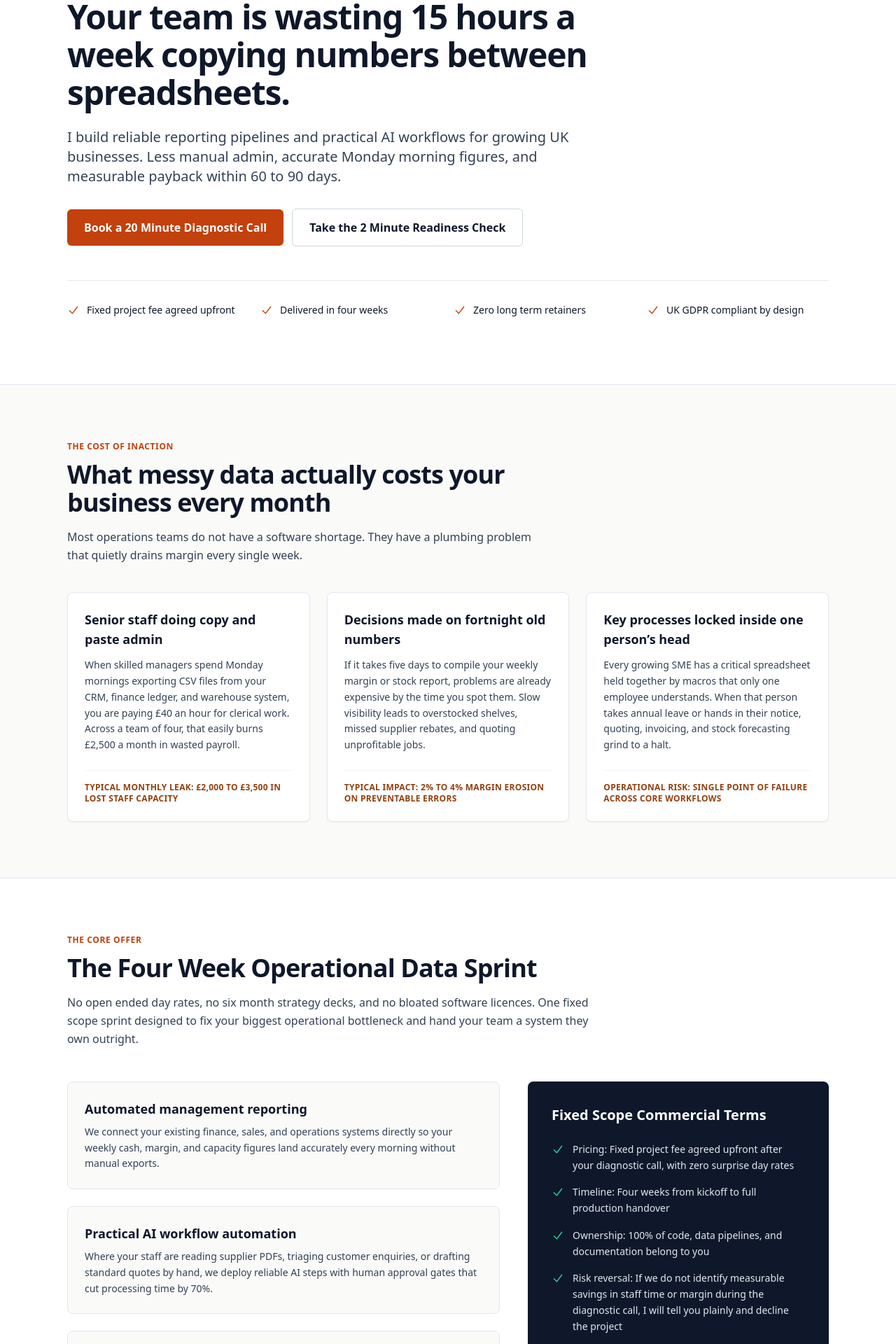
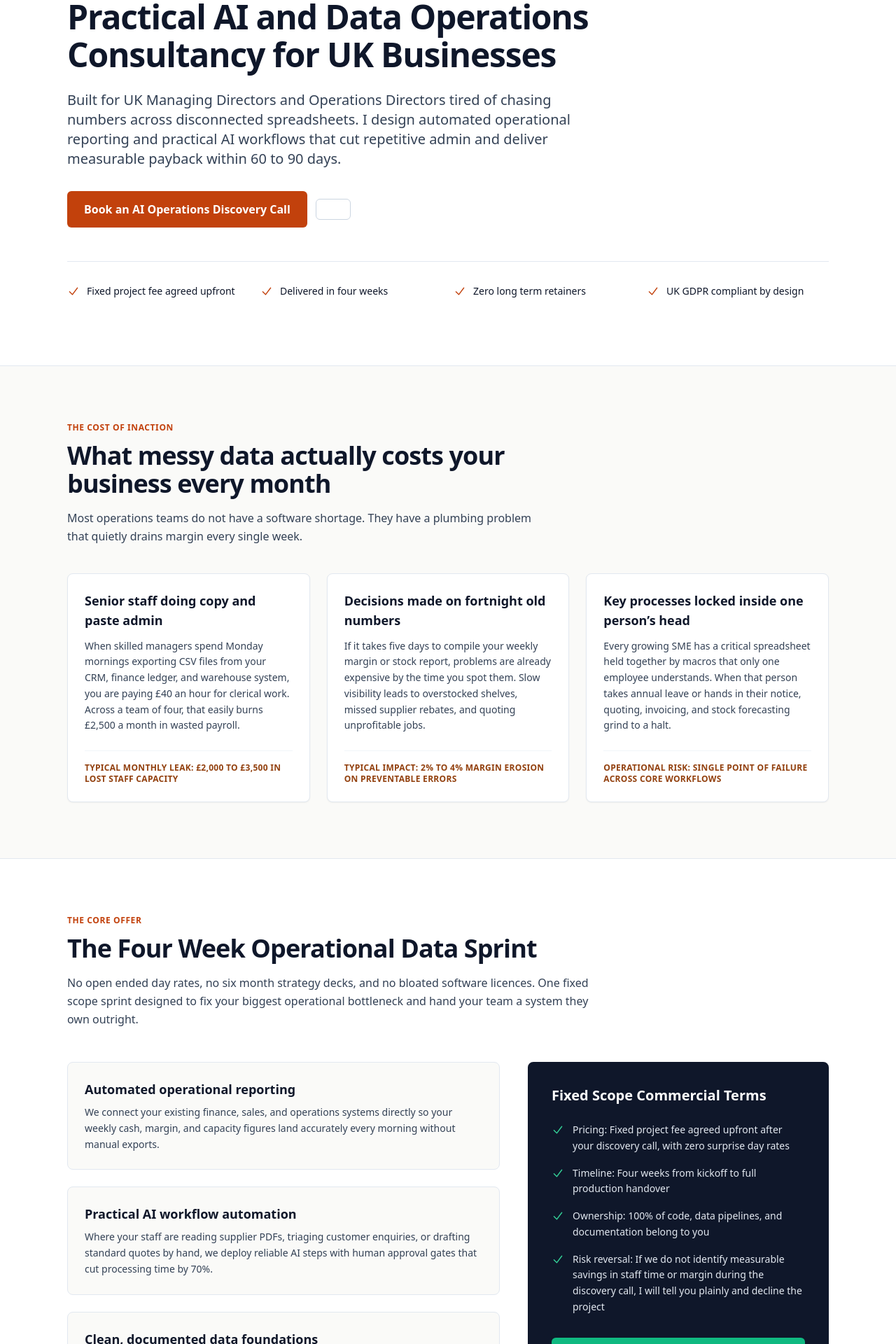
Before and after one commit to craigreeves-uk/ai-maturity-playbook, a React (Vite) app: page / in a window 1280 px wide. Shown: the part 200-2120 px from the top of the page at 70% size. Built offline with nearby package versions, Linux system fonts and the light colour scheme.

Commit message:
Revise site content for clarity and consistency
Updated various content fields for clarity and consistency, including changes to call-to-action labels and descriptions.

```diff
--- a/src/data/siteContent.ts
+++ b/src/data/siteContent.ts
@@ -7,6 +7,8 @@ export interface PainPoint {
 export interface OfferPillar {
   title: string;
   description: string;
+  href?: string;
+  linkLabel?: string;
 }
 
 export interface ProcessStep {
@@ -28,11 +30,13 @@ export const SITE_META = {
 
 export const HERO_CONTENT = {
   eyebrow: 'UK SME Operations and Data Consultancy',
-  headline: 'Your team is wasting 15 hours a week copying numbers between spreadsheets.',
+  headline: 'Practical AI and Data Operations Consultancy for UK Businesses',
   subheadline:
-    'I build reliable reporting pipelines and practical AI workflows for growing UK businesses. Less manual admin, accurate Monday morning figures, and measurable payback within 60 to 90 days.',
-  primaryCta: 'Book a 20 Minute Diagnostic Call',
-  secondaryCta: 'Take the 2 Minute Readiness Check',
+    'Built for UK Managing Directors and Operations Directors tired of chasing numbers across disconnected spreadsheets. I design automated operational reporting and practical AI workflows that cut repetitive admin and deliver measurable payback within 60 to 90 days.',
+  primaryCta: 'Book an AI Operations Discovery Call',
+  calculatorCta: 'Calculate the annual cost of repetitive admin in your business',
+  roadmapAlt:
+    '90 day AI maturity roadmap showing Diagnose, Build, and Hand Over stages for UK businesses',
   proofPoints: [
     'Fixed project fee agreed upfront',
     'Delivered in four weeks',
@@ -64,9 +68,11 @@ export const PAIN_POINTS: PainPoint[] = [
 
 export const OFFER_PILLARS: OfferPillar[] = [
   {
-    title: 'Automated management reporting',
+    title: 'Automated operational reporting',
     description:
       'We connect your existing finance, sales, and operations systems directly so your weekly cash, margin, and capacity figures land accurately every morning without manual exports.',
+    href: '/automated-operational-reporting',
+    linkLabel: 'Explore automated operational reporting for UK businesses',
   },
   {
     title: 'Practical AI workflow automation',
@@ -81,10 +87,10 @@ export const OFFER_PILLARS: OfferPillar[] = [
 ];
 
 export const COMMERCIAL_TERMS = [
-  'Pricing: Fixed project fee agreed upfront after your diagnostic call, with zero surprise day rates',
+  'Pricing: Fixed project fee agreed upfront after your discovery call, with zero surprise day rates',
   'Timeline: Four weeks from kickoff to full production handover',
   'Ownership: 100% of code, data pipelines, and documentation belong to you',
-  'Risk reversal: If we do not identify measurable savings in staff time or margin during the diagnostic call, I will tell you plainly and decline the project',
+  'Risk reversal: If we do not identify measurable savings in staff time or margin during the discovery call, I will tell you plainly and decline the project',
 ];
 
 export const PROCESS_STEPS: ProcessStep[] = [
@@ -92,7 +98,7 @@ export const PROCESS_STEPS: ProcessStep[] = [
     stepNumber: 'Step 01',
     title: 'Diagnose',
     description:
-      'We start with a focused 20 minute diagnostic call, followed by a brief read only review of your current tools and spreadsheets. You get a plain English breakdown of where time is leaking, what to automate first, and the exact financial return to expect.',
+      'We start with a focused 20 minute discovery call, followed by a brief read only review of your current tools and spreadsheets. You get a plain English breakdown of where time is leaking, what to automate first, and the exact financial return to expect.',
   },
   {
     stepNumber: 'Step 02',
@@ -112,7 +118,7 @@ export const FAQ_ITEMS: FaqItem[] = [
   {
     question: 'How is a sprint priced, and how do we justify the spend?',
     answer:
-      'Every sprint is delivered for a single fixed fee agreed upfront after your diagnostic call, with 50% due on kickoff and 50% on verified handover. Most UK SME clients recover the investment within 60 to 90 days through reclaimed staff hours, faster quoting, or avoided stock and margin errors. If the numbers do not stack up on our initial call, I will tell you plainly and decline the project.',
+      'Every sprint is delivered for a single fixed fee agreed upfront after your discovery call, with 50% due on kickoff and 50% on verified handover. Most UK SME clients recover the investment within 60 to 90 days through reclaimed staff hours, faster quoting, or avoided stock and margin errors. If the numbers do not stack up on our initial call, I will tell you plainly and decline the project.',
   },
   {
     question: 'Is our commercial and customer data kept secure under UK GDPR?',
```
